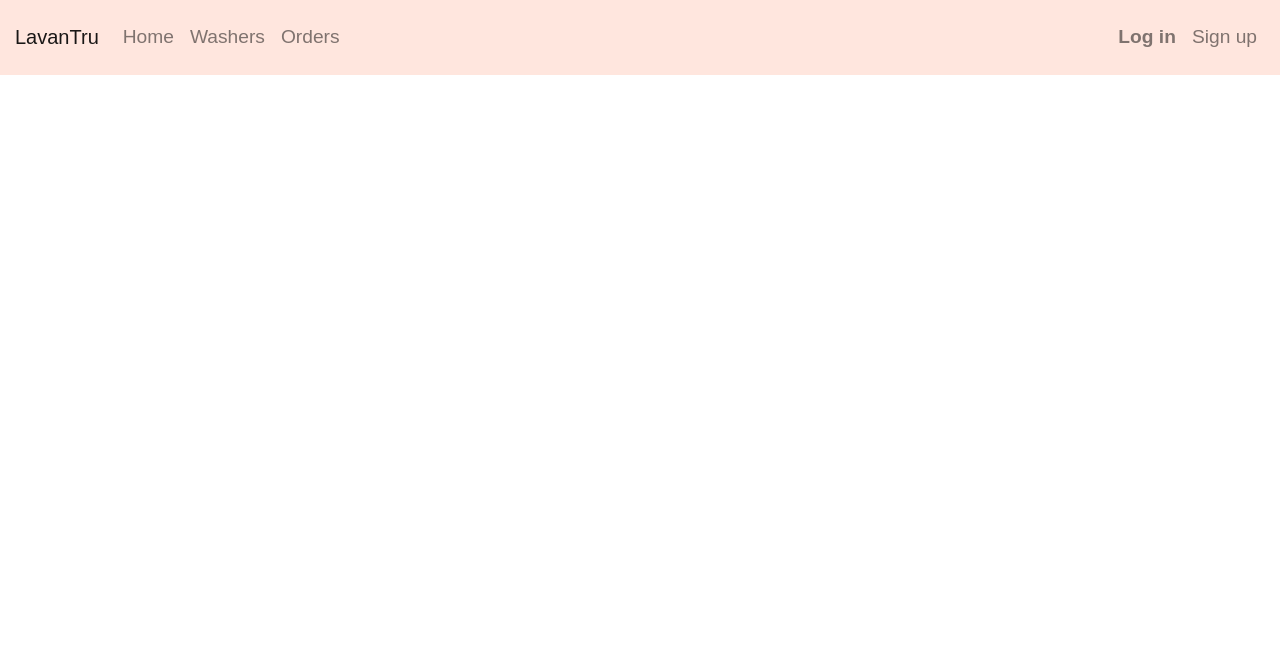
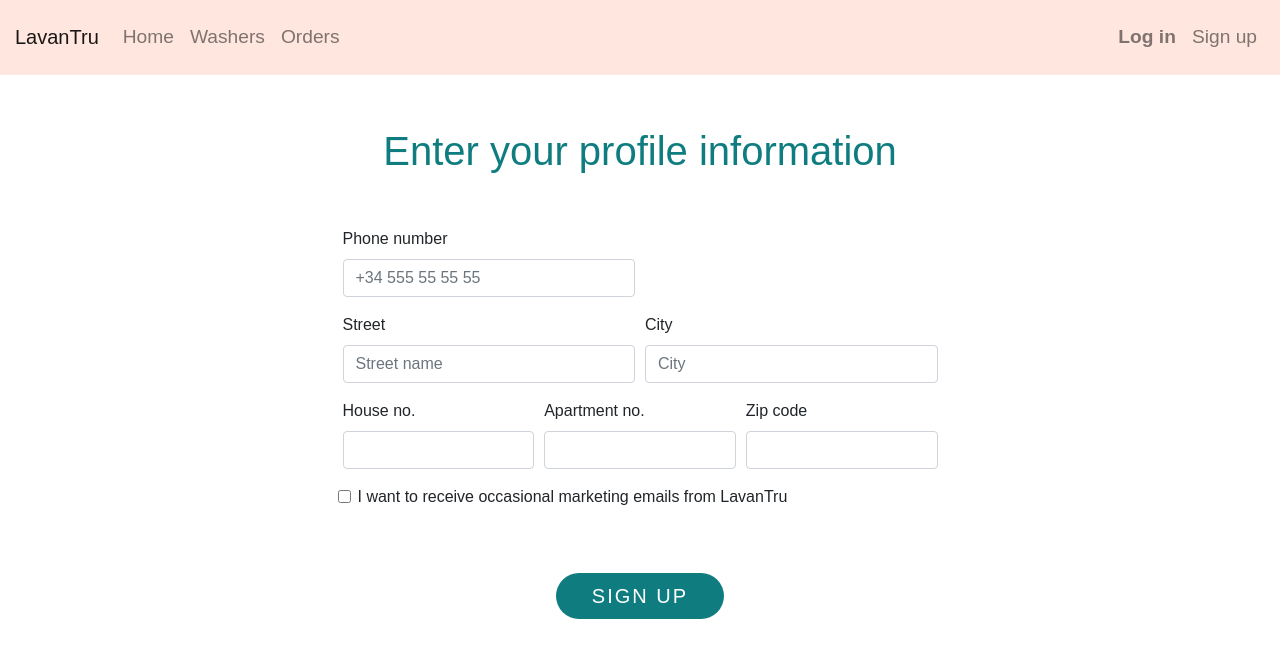
Before and after one commit to LavanTru/webapp, a React (Create React App) app in the folder front-end/: page /register/washee in a window 1280 px wide. Shown: the top 658 px of the page. Built offline with nearby package versions, Linux system fonts and the light colour scheme; what google-maps-react would draw is missing.

Commit message:
Added page to ask washee contact

```diff
--- a/front-end/src/App.js
+++ b/front-end/src/App.js
@@ -53,7 +53,7 @@ class App extends Component {
               <Switch>
                 <Route exact path="/register" component={RegisterWasherOrWashee} />
                 <Route exact path="/register/washer" component={RegisterWasherDetails} />
-                <Route exact path="/register/wasgee" component={RegisterWasheeDetails} />
+                <Route exact path="/register/washee" component={RegisterWasheeDetails} />
                 <Route exact path="/profile/:id" component={WasherProfile} />
                 <Route exact path="/jobs" component={ListJobsComponent} />
                 <Route path="/jobs/:id" component={JobDetailsComponent} />
--- a/front-end/src/component/Register/RegisterWasheeDetails.jsx
+++ b/front-end/src/component/Register/RegisterWasheeDetails.jsx
@@ -0,0 +1,140 @@
+import React, { Component } from 'react';
+import { Form, Col, Button, Container } from "react-bootstrap";
+import WasheeDataService from "../../service/WasheeDataService";
+import { Link } from "react-router-dom";
+import { setSessionCookie } from "../../Session.js";
+import GeoCodeService from "../../service/GeoCodeService";
+
+class RegisterWashee extends Component {
+    constructor(props) {
+        super(props);
+        this.state = {
+            phoneNo: "",
+            streetName: "",
+            buildingNo: "",
+            apartmentNo: "",
+            postCode: "",
+            city: "",
+            acceptsMarketingEmails: false
+        }
+        this.handleChange = this.handleChange.bind(this);
+        this.handleSignUp = this.handleSignUp.bind(this);
+    }
+
+    render() {
+        return (
+            <Container fluid >
+                <Col md={{ span: 6, offset: 3 }} >
+                    <h2 className="my-5 lavantruGreen text-center"
+                    >Enter your profile information</h2>
+                    <Form onChange={this.handleChange}>
+                        <Form.Row>
+                            <Form.Group as={Col} md={6} controlId="formGridPhone">
+                                <Form.Label>Phone number</Form.Label>
+                                <Form.Control name="phoneNo" placeholder="+34 555 55 55 55" />
+                            </Form.Group>
+                        </Form.Row>
+
+                        <Form.Row>
+                            <Form.Group as={Col} controlId="formGridStreet">
+                                <Form.Label>Street</Form.Label>
+                                <Form.Control name="streetName" placeholder="Street name" />
+                            </Form.Group>
+
+                            <Form.Group as={Col} controlId="formGridCity">
+                                <Form.Label>City</Form.Label>
+                                <Form.Control name="city" placeholder="City" />
+                            </Form.Group>
+                        </Form.Row>
+
+                        <Form.Row>
+                            <Form.Group as={Col} controlId="formGridHouse">
+                                <Form.Label>House no.</Form.Label>
+                                <Form.Control name="buildingNo" />
+                            </Form.Group>
+
+                            <Form.Group as={Col} controlId="formGridApartment">
+                                <Form.Label>Apartment no.</Form.Label>
+                                <Form.Control name="apartmentNo" />
+                            </Form.Group>
+
+                            <Form.Group as={Col} controlId="formGridZip">
+                                <Form.Label>Zip code</Form.Label>
+                                <Form.Control name="postCode" />
+                            </Form.Group>
+                        </Form.Row>
+
+                        <Form.Row>
+                            <Form.Group controlId="formMarketingCheckbox">
+                                <Form.Check name="acceptsMarketingEmails" type="checkbox" label="I want to receive occasional marketing emails from LavanTru" />
+                            </Form.Group>
+                        </Form.Row>
+
+                        <Col sm={{ span: 4, offset: 4 }} >
+                            <Button className="button-green mt-5" size="lg" block onClick={this.handleSignUp} >
+                                Sign up
+                            </Button>
+                        </Col>
+                    </Form>
+                </Col>
+            </Container>
+        );
+    }
+
+    // Method to record the changes in the form in a component state variable. Need to have special case for checkbox as value cannot be read from checkbox.
+    handleChange(event) {
+        let value = event.target.name === "acceptsMarketingEmails" ? event.target.checked : event.target.value;
+        this.setState({
+            [event.target.name]: value
+        });
+    }
+
+    async handleSignUp() {
+        const parentState = this.props.location.state;
+        const address = {
+            streetName: this.state.streetName,
+            buildingNo: this.state.buildingNo,
+            apartmentNo: this.state.apartmentNo,
+            postCode: this.state.postCode,
+            city: this.state.city,
+            defaultAddress: true
+        };
+
+        const addressWithLocation = await GeoCodeService.getAddressWithLocation(address);
+        WasheeDataService.register(
+            parentState.firstName,
+            parentState.lastName,
+            parentState.email,
+            parentState.password,
+            this.state.phoneNo,
+            "PERSONAL",
+            null,
+            this.state.acceptsMarketingEmails,
+            [addressWithLocation],
+            null,
+            [])
+            .then((response) => {
+                if (response.status === 200) {
+                    console.log("Registration successfull");
+                    const user = {
+                        // Add here more attributes to be stored in the cookies if needed
+                        "id": response.data.id,
+                        "firstName": response.data.firstName,
+                        "email": response.data.email,
+                        "userType": response.data.userType,
+                        "addresses":response.data.addresses
+                    };
+                    setSessionCookie(user);
+                    // window.location.reload(false);
+
+                    // TODO change redirect to some default page
+                    this.props.history.push("/washers");
+                }
+            })
+            .catch(function (error) {
+                console.log(error);
+            });
+    }
+}
+
+export default RegisterWashee;
--- a/front-end/src/component/Register/RegisterWasherDetails.jsx
+++ b/front-end/src/component/Register/RegisterWasherDetails.jsx
@@ -26,9 +26,9 @@ class RegisterWasher extends Component {
     render() {
         return (
             <Container fluid >
-                <Col md={{ span: 8, offset: 2 }} >
-                    <h1 className="my-5 lavantruGreen"
-                    >Enter your profile information</h1>
+                <Col md={{ span: 6, offset: 3 }} >
+                    <h2 className="my-5 lavantruGreen text-center"
+                    >Enter your profile information</h2>
                     <Form onChange={this.handleChange}>
                         <Form.Row>
                             <Form.Group as={Col} md={6} controlId="formGridPhone">
--- a/front-end/src/component/Register/RegisterWasherOrWashee.jsx
+++ b/front-end/src/component/Register/RegisterWasherOrWashee.jsx
@@ -31,7 +31,13 @@ class RegisterWasherOrWashee extends Component {
                 <Button
                     className="button-pink"
                     size="lg"
-                    onClick={this.handleWasheeSignUp}
+                    // onClick={this.handleWasheeSignUp}
+                    onClick={() => {
+                        this.props.history.push({
+                            pathname: "/register/washee",
+                            state: { ...this.props.location.state }
+                        })
+                    }}
                 >Yes! I'm a Washee</Button>
             </Jumbotron>
         );
--- a/front-end/src/service/WasheeDataService.js
+++ b/front-end/src/service/WasheeDataService.js
@@ -15,7 +15,7 @@ class WasheeDataService {
     }
 
 
-    register(firstName, lastName, email, password, phoneNo, accountType, companyName, acceptsMarketingEmails, addresses, aboutMe, image, paymentMethods) {
+    register(firstName, lastName, email, password, phoneNo, accountType, companyName, acceptsMarketingEmails, addresses, aboutMe, paymentMethods) {
         var payload = {
             "firstName": firstName,
             "lastName": lastName,
@@ -28,7 +28,6 @@ class WasheeDataService {
             "acceptsMarketingEmails": acceptsMarketingEmails,
             "addresses": addresses,
             "aboutMe": aboutMe,
-            "image":image,
             "paymentMethods":paymentMethods,
             "image":"https://cdn0.iconfinder.com/data/icons/basic-ui-1-line/64/Artboard_18-512.png"
         };
```
